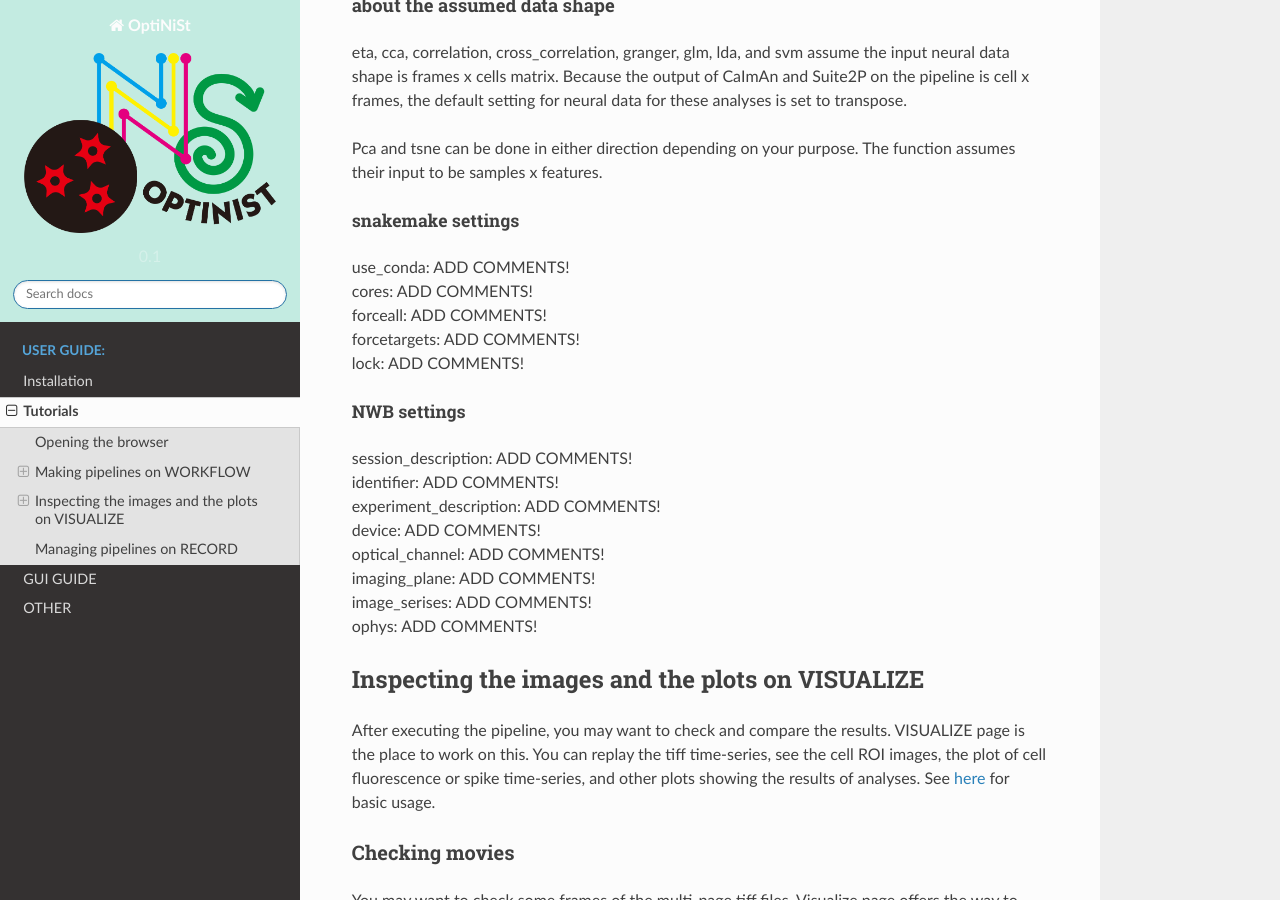
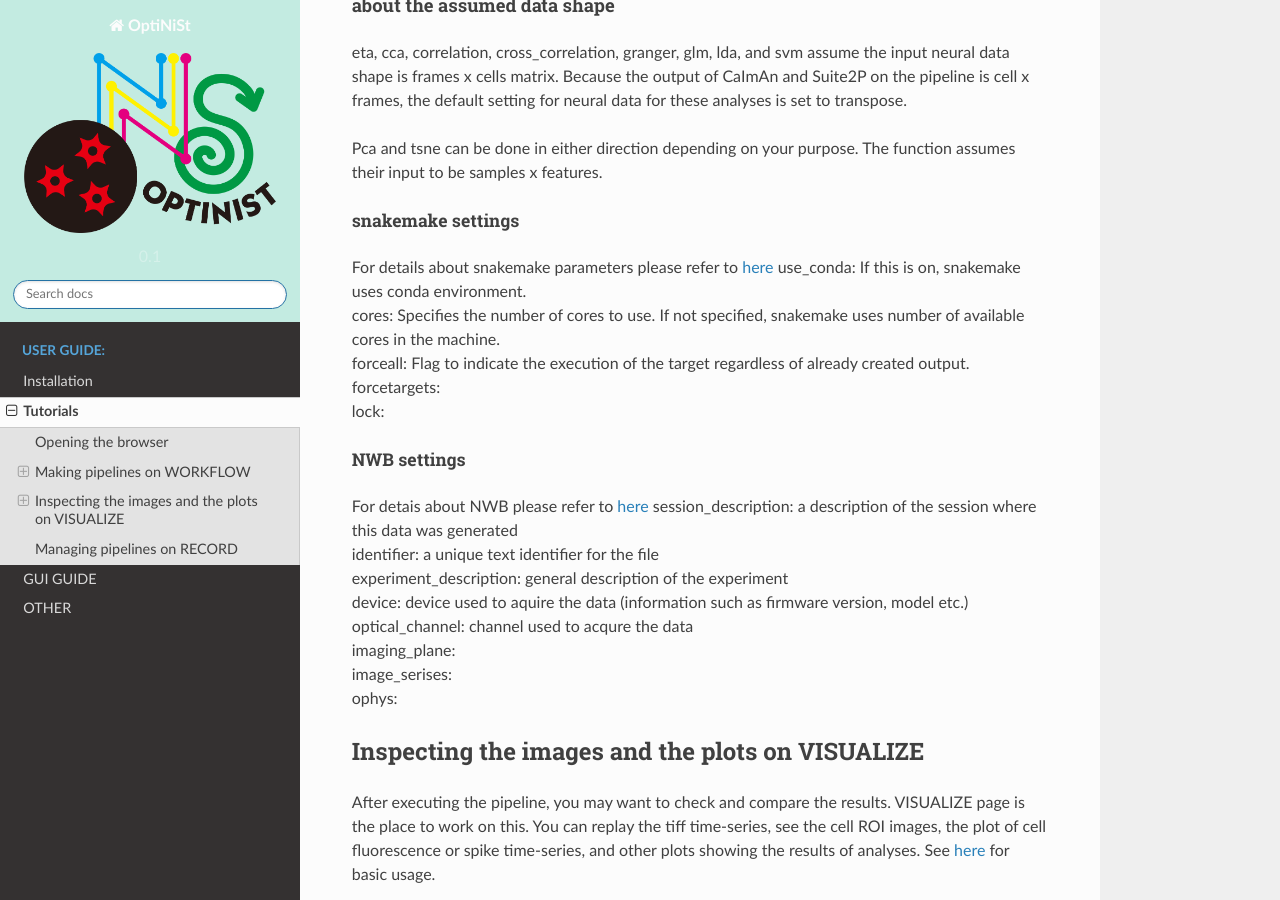
Before and after one commit to oist/optinist, a Sphinx documentation site: the page built from docs/tutorials.md, in a window 1280 px wide and 900 px high, scrolled down 9583 px. Built offline with Sphinx 7.4.7 and the Read the Docs theme 2.0.0, drawn with Linux system fonts in a browser that asks for light colours.

Commit message:
Update tutorials.md

```diff
--- a/docs/tutorials.md
+++ b/docs/tutorials.md
@@ -250,21 +250,23 @@ Pca and tsne can be done in either direction depending on your purpose. The func
 
 
 ##### snakemake settings
-use_conda:  ADD COMMENTS!  <br>
-cores:  ADD COMMENTS!  <br>
-forceall:  ADD COMMENTS!  <br>
-forcetargets:  ADD COMMENTS!  <br>
-lock:  ADD COMMENTS!<br>
+For details about snakemake parameters please refer to [here](https://snakemake.readthedocs.io/en/stable/executing/cli.html)
+use_conda: If this is on, snakemake uses conda environment.<br>
+cores: Specifies the number of cores to use. If not specified, snakemake uses number of available cores in the machine. <br>
+forceall: Flag to indicate the execution of the target regardless of already created output.<br>
+forcetargets:  <br>
+lock:  <br>
 
 ##### NWB settings
-session_description: ADD COMMENTS!<br>
-identifier: ADD COMMENTS!<br>
-experiment_description: ADD COMMENTS!<br>
-device: ADD COMMENTS!<br>
-optical_channel: ADD COMMENTS!<br>
-imaging_plane: ADD COMMENTS!<br>
-image_serises: ADD COMMENTS!<br>
-ophys: ADD COMMENTS!<br>
+For detais about NWB please refer to [here](https://pynwb.readthedocs.io/en/latest/pynwb.file.html)
+session_description: a description of the session where this data was generated <br>
+identifier: a unique text identifier for the file  <br>
+experiment_description: general description of the experiment <br>
+device: device used to aquire the data (information such as firmware version, model etc.) <br>
+optical_channel: channel used to acqure the data <br>
+imaging_plane:  <br>
+image_serises: <br>
+ophys: <br>
 
 
 
```
